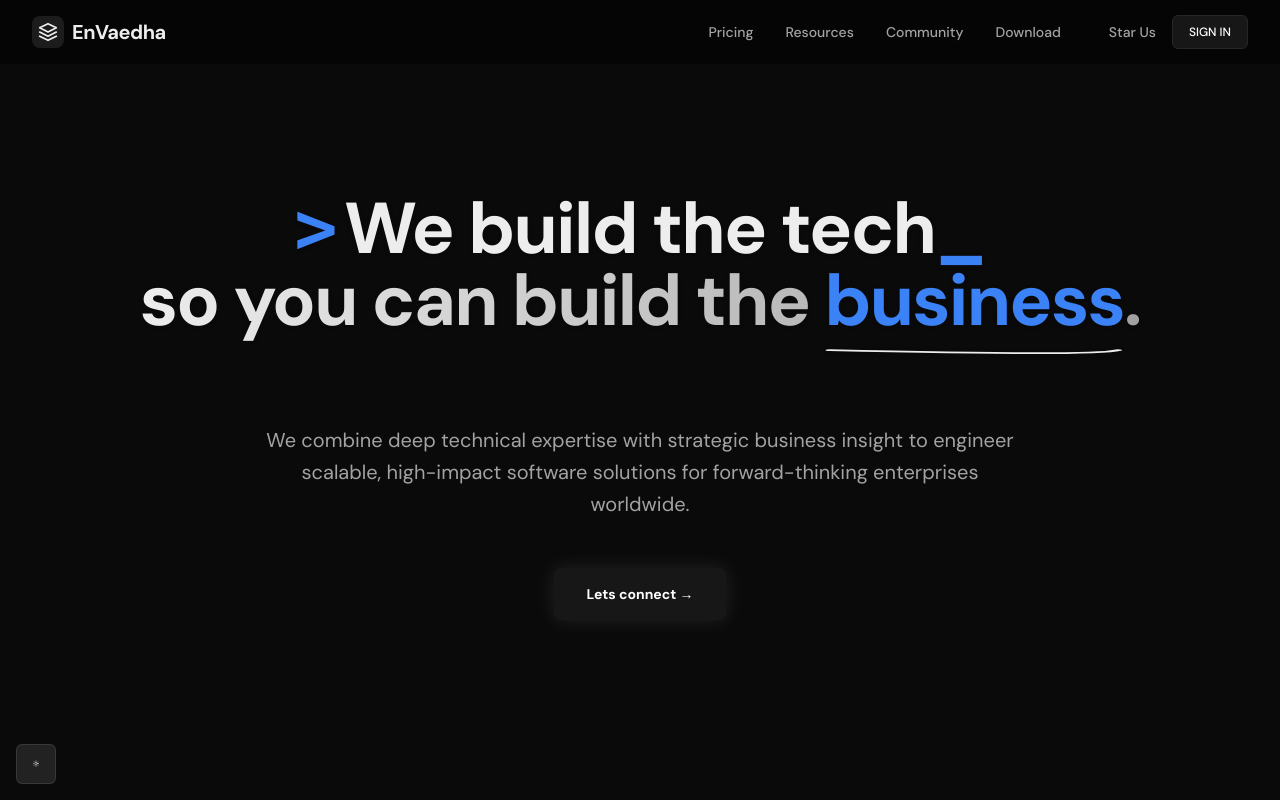
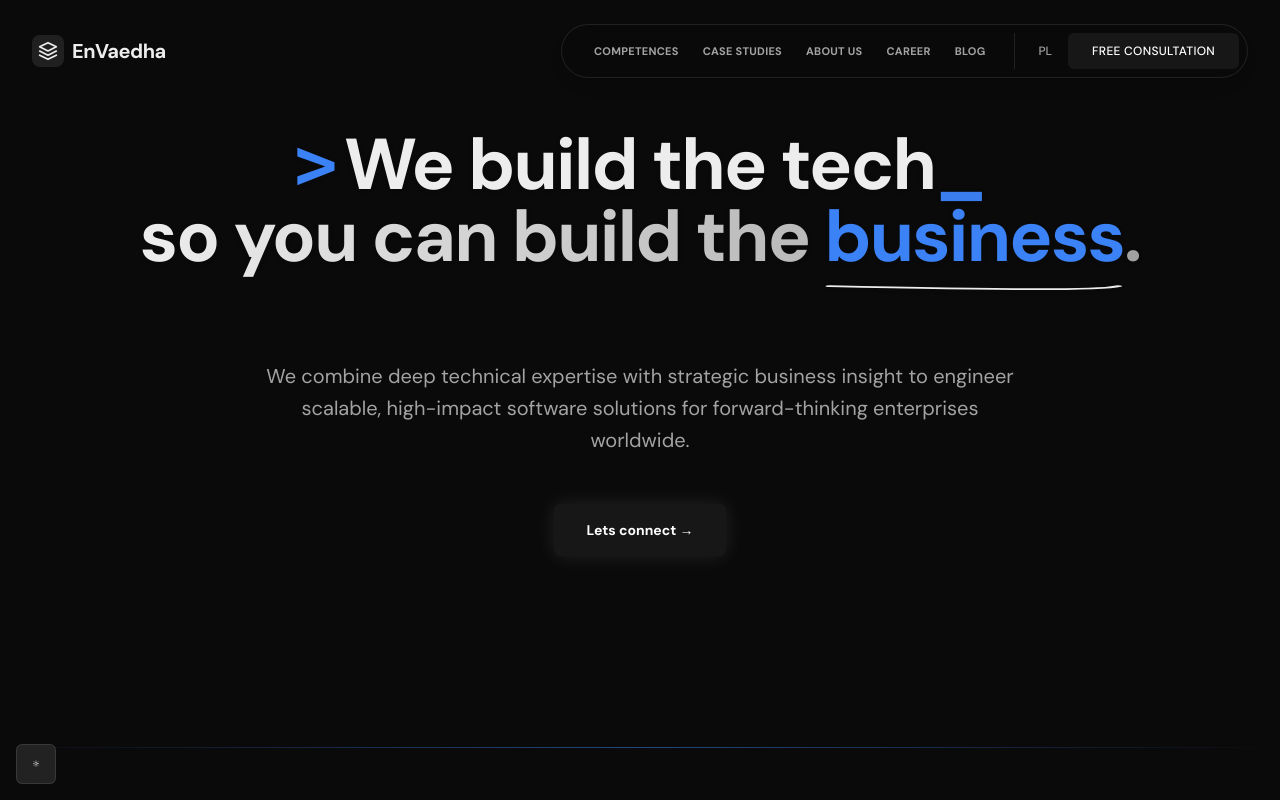
Before and after one commit to Jeyakaran-tech/envaedha, a Next.js app: page / in a window 1280 px wide. Shown: the top 800 px of the page. Built offline with nearby package versions, Linux system fonts and the light colour scheme.

Commit message:
Redesign navbar: floating overlay with pill container

```diff
--- a/src/components/ui/navbar.tsx
+++ b/src/components/ui/navbar.tsx
@@ -9,8 +9,8 @@ export default function Navbar() {
     const [isOpen, setIsOpen] = useState(false);
 
     return (
-        <nav className="sticky top-0 z-50 w-full bg-background/50 backdrop-blur-xl">
-            <div className="mx-auto flex h-16 max-w-7xl items-center justify-between px-4 sm:px-6 lg:px-8">
+        <nav className="fixed top-0 left-0 right-0 z-50 w-full px-4 py-6 sm:px-6 lg:px-8">
+            <div className="mx-auto flex max-w-7xl items-center justify-between">
                 {/* Logo */}
                 <Link href="/" className="flex items-center gap-2">
                     <div className="h-8 w-8 rounded-lg bg-foreground/10 flex items-center justify-center">
@@ -24,25 +24,27 @@ export default function Navbar() {
                     <span className="text-xl font-bold tracking-tight text-foreground">EnVaedha</span>
                 </Link>
 
-                {/* Desktop Nav */}
-                <div className="hidden md:flex items-center gap-8">
-                    <NavLink href="#pricing">Pricing</NavLink>
-                    <NavLink href="#resources">Resources</NavLink>
-                    <NavLink href="#community">Community</NavLink>
-                    <NavLink href="#download">Download</NavLink>
+                {/* Desktop Nav - Floating Pill */}
+                <div className="hidden md:flex items-center gap-1 pl-8 pr-2 py-2 bg-background/10 backdrop-blur-md border border-white/10 rounded-full shadow-lg">
+                    <div className="flex items-center gap-6 mr-6">
+                        <NavLink href="#competences">COMPETENCES</NavLink>
+                        <NavLink href="#case-studies">CASE STUDIES</NavLink>
+                        <NavLink href="#about">ABOUT US</NavLink>
+                        <NavLink href="#career">CAREER</NavLink>
+                        <NavLink href="#blog">BLOG</NavLink>
+                    </div>
 
-                    <div className="flex items-center gap-4 ml-4">
-                        <Link href="#" className="text-sm font-medium text-muted-foreground hover:text-foreground transition-colors">Star Us</Link>
-                        <Button className="bg-foreground border border-border text-background hover:opacity-90 rounded-full px-4 py-1.5 text-xs font-medium">
-                            SIGN IN
+                    <div className="flex items-center gap-4 border-l border-white/10 pl-6">
+                        <span className="text-xs font-medium text-muted-foreground cursor-pointer hover:text-foreground">PL</span>
+                        <Button className="bg-blue-600 hover:bg-blue-700 text-white rounded-full px-6 py-2.5 text-xs font-bold tracking-wide border-none">
+                            FREE CONSULTATION
                         </Button>
-
                     </div>
                 </div>
 
                 {/* Mobile Menu Button */}
                 <button
-                    className="md:hidden p-2 text-muted-foreground hover:text-foreground"
+                    className="md:hidden p-2 text-foreground bg-background/10 backdrop-blur-md rounded-full border border-white/10"
                     onClick={() => setIsOpen(!isOpen)}
                 >
                     {isOpen ? <FiX size={24} /> : <FiMenu size={24} />}
@@ -51,12 +53,16 @@ export default function Navbar() {
 
             {/* Mobile Nav */}
             {isOpen && (
-                <div className="md:hidden border-t border-border bg-background p-4">
+                <div className="absolute top-20 left-4 right-4 md:hidden rounded-2xl border border-white/10 bg-background/90 backdrop-blur-xl p-4 shadow-2xl">
                     <div className="flex flex-col gap-4">
-                        <MobileNavLink href="#pricing" onClick={() => setIsOpen(false)}>Pricing</MobileNavLink>
-                        <MobileNavLink href="#resources" onClick={() => setIsOpen(false)}>Resources</MobileNavLink>
-                        <MobileNavLink href="#community" onClick={() => setIsOpen(false)}>Community</MobileNavLink>
-
+                        <MobileNavLink href="#competences" onClick={() => setIsOpen(false)}>COMPETENCES</MobileNavLink>
+                        <MobileNavLink href="#case-studies" onClick={() => setIsOpen(false)}>CASE STUDIES</MobileNavLink>
+                        <MobileNavLink href="#about" onClick={() => setIsOpen(false)}>ABOUT US</MobileNavLink>
+                        <MobileNavLink href="#career" onClick={() => setIsOpen(false)}>CAREER</MobileNavLink>
+                        <MobileNavLink href="#blog" onClick={() => setIsOpen(false)}>BLOG</MobileNavLink>
+                        <Button className="w-full bg-blue-600 hover:bg-blue-700 text-white rounded-full py-3 text-sm font-bold">
+                            FREE CONSULTATION
+                        </Button>
                     </div>
                 </div>
             )}
@@ -66,7 +72,7 @@ export default function Navbar() {
 
 function NavLink({ href, children }: { href: string; children: React.ReactNode }) {
     return (
-        <Link href={href} className="text-sm font-medium text-muted-foreground hover:text-foreground transition-colors">
+        <Link href={href} className="text-[11px] font-bold tracking-wide text-muted-foreground hover:text-foreground transition-colors uppercase">
             {children}
         </Link>
     );
@@ -77,7 +83,7 @@ function MobileNavLink({ href, onClick, children }: { href: string; onClick: ()
         <Link
             href={href}
             onClick={onClick}
-            className="block text-base font-medium text-muted-foreground hover:text-foreground"
+            className="block text-sm font-bold tracking-wide text-foreground hover:text-primary py-2"
         >
             {children}
         </Link>
```
